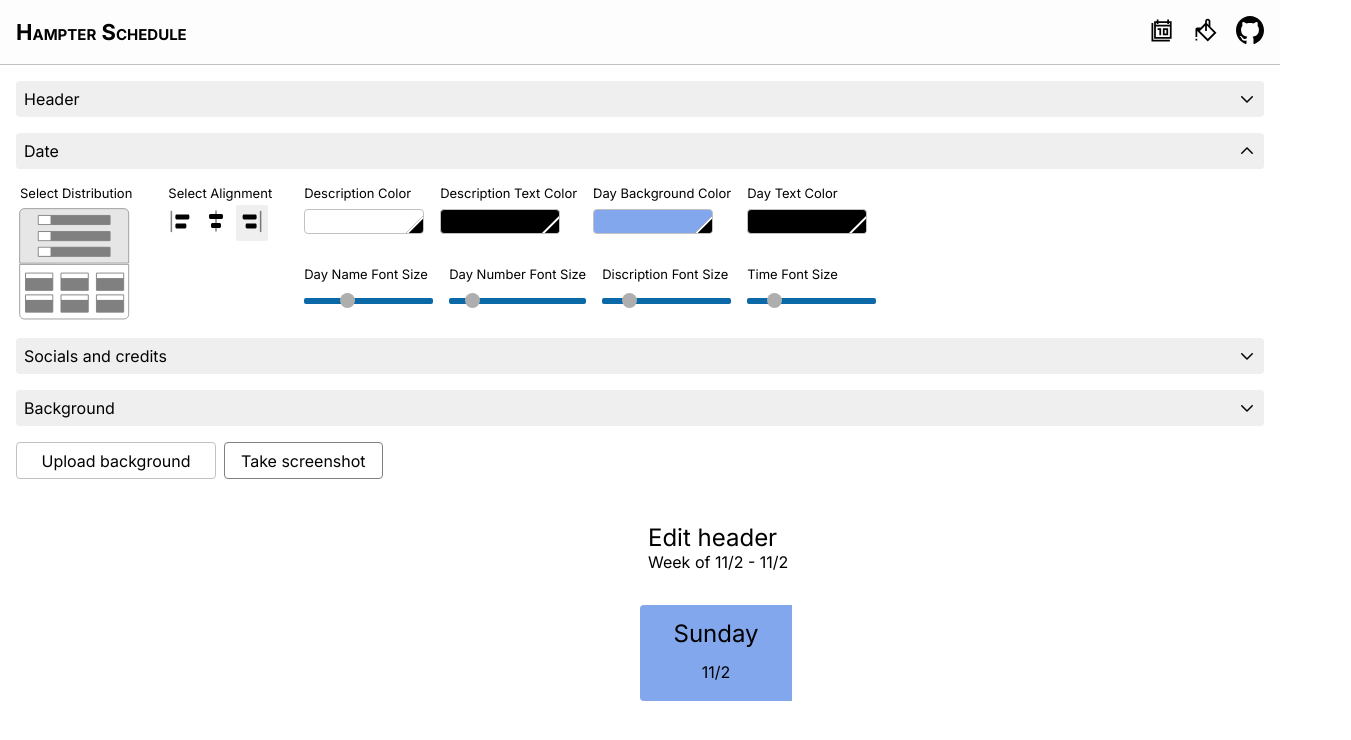
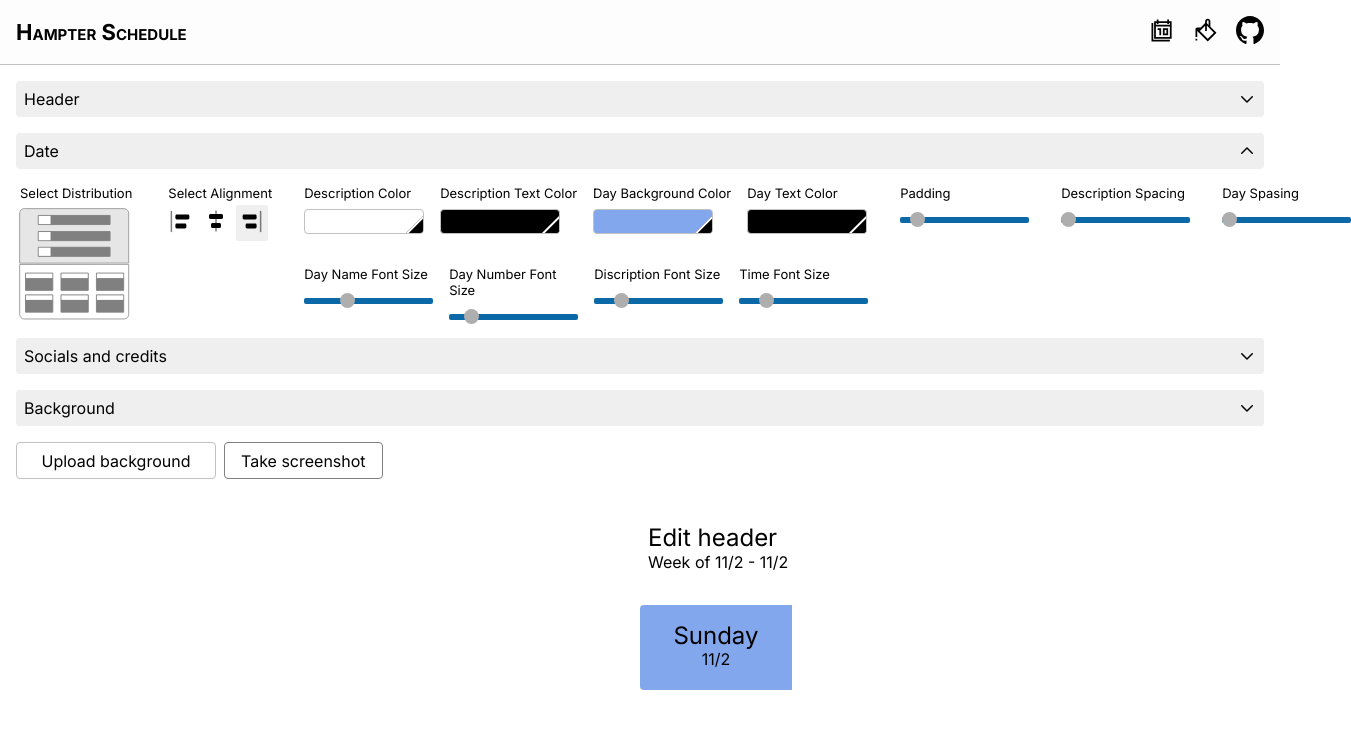
Before and after one commit to hampterworks/schedule, a Next.js app in the folder apps/web/: page /schedule/design in a window 1280 px wide. Both pictures are taken after a click on the element "Date". Shown: the top 740 px of the page, 1351 px wide, since content can reach past the window. Built offline with nearby package versions, Linux system fonts and the light colour scheme.

Commit message:
Add spacing and padding controls to DesignDisplay component
Added new state handlers and props to manage day and description spacing, as well as padding in the DesignDisplay component. Enhanced UI controls in DateSection for adjusting these new settings dynamically.

```diff
--- a/apps/web/app/design/page.tsx
+++ b/apps/web/app/design/page.tsx
@@ -24,6 +24,9 @@ const Page: React.FC = ({}) => {
     setSubHeaderSize,
     setSubHeaderColor,
     dateDesign,
+    setDaySpacing,
+    setDatePadding,
+    setDateDescriptionSpacing,
     setDateAlignment,
     setDistributionAlignment,
     setDateDescriptionTextSize,
@@ -75,6 +78,9 @@ const Page: React.FC = ({}) => {
       setDateTimesTextSize={setDateTimesTextSize}
       setDayNumberTextSize={setDayNumberTextSize}
       setDayNameTextSize={setDayNameTextSize}
+      setDateDescriptionSpacing={setDateDescriptionSpacing}
+      setDatePadding={setDatePadding}
+      setDaySpacing={setDaySpacing}
     />
     <SocialsSection
       socials={socials}
--- a/apps/web/state/schedule.ts
+++ b/apps/web/state/schedule.ts
@@ -51,9 +51,12 @@ export type DateDesign = {
   dateDescriptionColor: Color
   dateDescriptionTextColor: Color
   dateDescriptionTextSize: number
+  dateDescriptionSpacing: number
+  daySpacing: number
   dateTimesTextSize: number
   dayNameTextSize: number
   dayNumberTextSize: number
+  datePadding: number
 }
 
 export type BackgroundSize = 'auto' | 'cover' | 'contain' | string
@@ -123,6 +126,9 @@ export type DesignStateReducers = {
   setDateTimesTextSize: (size: number) => void,
   setDayNameTextSize: (size: number) => void,
   setDayNumberTextSize: (size: number) => void,
+  setDateDescriptionSpacing: (size: number) => void,
+  setDaySpacing: (size: number) => void,
+  setDatePadding: (size: number) => void,
   setBackgroundColor: ColorFn,
   setBackgroundSize: (backgroundSize: BackgroundSize) => void,
   setBackgroundPosition: (backgroundPosition: BackgroundPosition) => void,
@@ -163,7 +169,10 @@ let initialState: ScheduleState = {
     dateDescriptionTextSize: 18,
     dateTimesTextSize: 18,
     dayNameTextSize: 24,
-    dayNumberTextSize: 16
+    dayNumberTextSize: 16,
+    dateDescriptionSpacing: 1,
+    daySpacing: 1,
+    datePadding: 18
   },
   socials: [{network: 'None',}],
   socialsDesign: {
@@ -251,6 +260,27 @@ let reducers: StateCreator<ScheduleStateReducers & DesignStateReducers & Schedul
         headerDesign: {
           ...state.headerDesign,
           headerTextSize: size
+        }
+      })),
+    setDateDescriptionSpacing: (size: number) => set((state) =>
+      ({
+        dateDesign: {
+          ...state.dateDesign,
+          dateDescriptionSpacing: size
+        }
+      })),
+    setDaySpacing: (size: number) => set((state) =>
+      ({
+        dateDesign: {
+          ...state.dateDesign,
+          daySpacing: size
+        }
+      })),
+    setDatePadding: (size: number) => set((state) =>
+      ({
+        dateDesign: {
+          ...state.dateDesign,
+          datePadding: size
         }
       })),
     setDateDescriptionTextSize: (size: number) => set((state) =>
--- a/packages/ui/src/DateSection.tsx
+++ b/packages/ui/src/DateSection.tsx
@@ -17,6 +17,7 @@ const ControlsWrapper = styled.div`
     display: flex;
     flex-direction: column;
     gap: 32px;
+
     > div {
         display: flex;
         gap: 16px;
@@ -51,6 +52,9 @@ type DateControllerProps = {
   setDateTimesTextSize: (size: number) => void
   setDayNameTextSize: (size: number) => void
   setDayNumberTextSize: (size: number) => void
+  setDateDescriptionSpacing: (size: number) => void,
+  setDaySpacing: (size: number) => void,
+  setDatePadding: (size: number) => void,
 } & React.ComponentPropsWithoutRef<'section'>
 
 /**
@@ -84,6 +88,9 @@ const DateSection: React.FC<DateControllerProps> = (
     setDateDescriptionTextSize,
     setDateTimesTextSize,
     setDayNameTextSize,
+    setDaySpacing,
+    setDatePadding,
+    setDateDescriptionSpacing,
     ...props
   }) => {
 
@@ -159,6 +166,37 @@ const DateSection: React.FC<DateControllerProps> = (
           />
         </div>
       </ControlsWrapper>
+      <RangeSlider
+        label='Padding'
+        value={dateDesign.datePadding}
+        min={10}
+        max={100}
+        onSelected={event => {
+          setDatePadding(parseInt(event))
+        }}
+      />
+      <RangeSlider
+        label='Description Spacing'
+        value={dateDesign.dateDescriptionSpacing}
+        min={1}
+        max={100}
+        onSelected={event => {
+          setDateDescriptionSpacing(parseInt(event))
+        }}
+      />
+      {
+        dateDesign.dateDistribution === 'list' &&
+        <RangeSlider
+          label='Day Spasing'
+          value={dateDesign.daySpacing}
+          min={1}
+          max={100}
+          onSelected={event => {
+            setDaySpacing(parseInt(event))
+          }}
+        />
+      }
+
     </DateContainer>
   </CollapsibleSection>
 }
--- a/packages/ui/src/DesignDisplay.tsx
+++ b/packages/ui/src/DesignDisplay.tsx
@@ -176,12 +176,15 @@ const DayName = styled.div<{
   $textColor: Color,
   $distribution: Distribution,
   $dayNameTextSize: number,
-  $dayNumberTextSize: number
+  $dayNumberTextSize: number,
+  $datePadding: number,
+  $daySpacing: number
 }>`
     display: flex;
     position: relative;
-    padding: 18px;
+    padding: ${props => `${props.$datePadding}px`};
     align-items: center;
+    justify-content: space-between;
     background: ${props => props.$backgroundColor};
 
     span:first-of-type {
@@ -195,20 +198,14 @@ const DayName = styled.div<{
         if (props.$distribution === 'list') {
             return css`
                 flex-direction: column;
-                gap: ${props.$dayNumberTextSize > 35 ? '1.5em' : '1em'};
+                gap: ${props.$daySpacing + 'px'};
                 flex-basis: 200px;
                 border-radius: 4px 0 0 4px;
                 justify-content: center;
             `
         } else if (props.$distribution === 'column') {
             return css`
-                gap: 8px;
                 border-radius: 4px 4px 0 0;
-
-                span:last-of-type {
-                    position: absolute;
-                    right: 16px;
-                }
             `
         }
     }};
@@ -225,12 +222,16 @@ const DayName = styled.div<{
         ${props.$backgroundColor.a})`};
 `
 
-const DayDetailsWrapper = styled.div<{ $distribution: Distribution }>`
+const DayDetailsWrapper = styled.div<{
+  $distribution: Distribution
+  $datePadding: number,
+  $dateDescriptionSpacing: number
+}>`
     min-height: 85px;
     width: 100%;
     display: flex;
-    padding: 16px;
-    gap: 0.5em;
+    padding: ${props => `${props.$datePadding}px`};
+    gap: ${props => `${props.$dateDescriptionSpacing}px`};
     flex-direction: column;
     align-items: center;
 
@@ -653,11 +654,17 @@ const DesignDisplay: React.FC<DesignDisplayProps> = (
                 $backgroundColor={dateDesign.dateDayColor}
                 $dayNameTextSize={dateDesign.dayNameTextSize}
                 $dayNumberTextSize={dateDesign.dayNumberTextSize}
+                $daySpacing={dateDesign.daySpacing}
+                $datePadding={dateDesign.datePadding}
               >
                 <span>{day}</span>
                 <span>{dayDate}</span>
               </DayName>
-              <DayDetailsWrapper $distribution={dateDesign.dateDistribution}>
+              <DayDetailsWrapper
+                $distribution={dateDesign.dateDistribution}
+                $datePadding={dateDesign.datePadding}
+                $dateDescriptionSpacing={dateDesign.dateDescriptionSpacing}
+              >
                 <DayDescription $dateDescriptionTextSize={dateDesign.dateDescriptionTextSize}>
                   {template.description}
                 </DayDescription>
```
